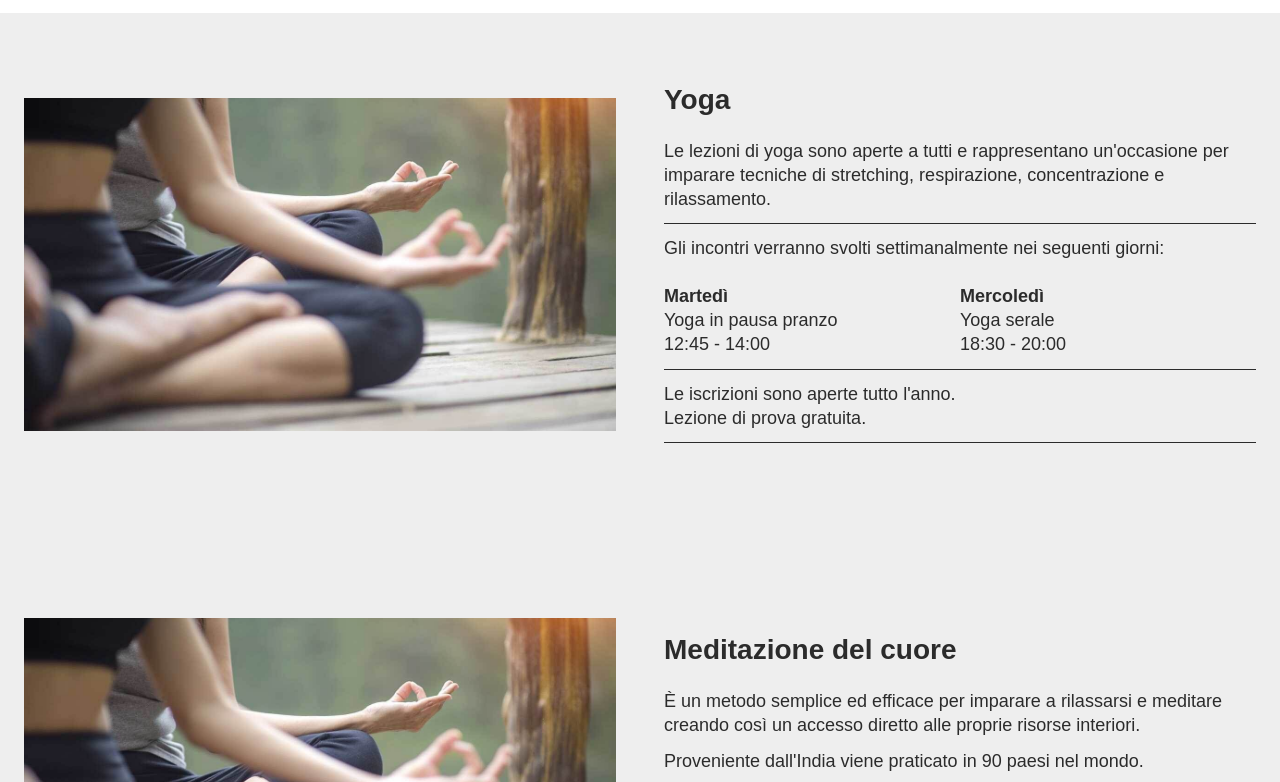
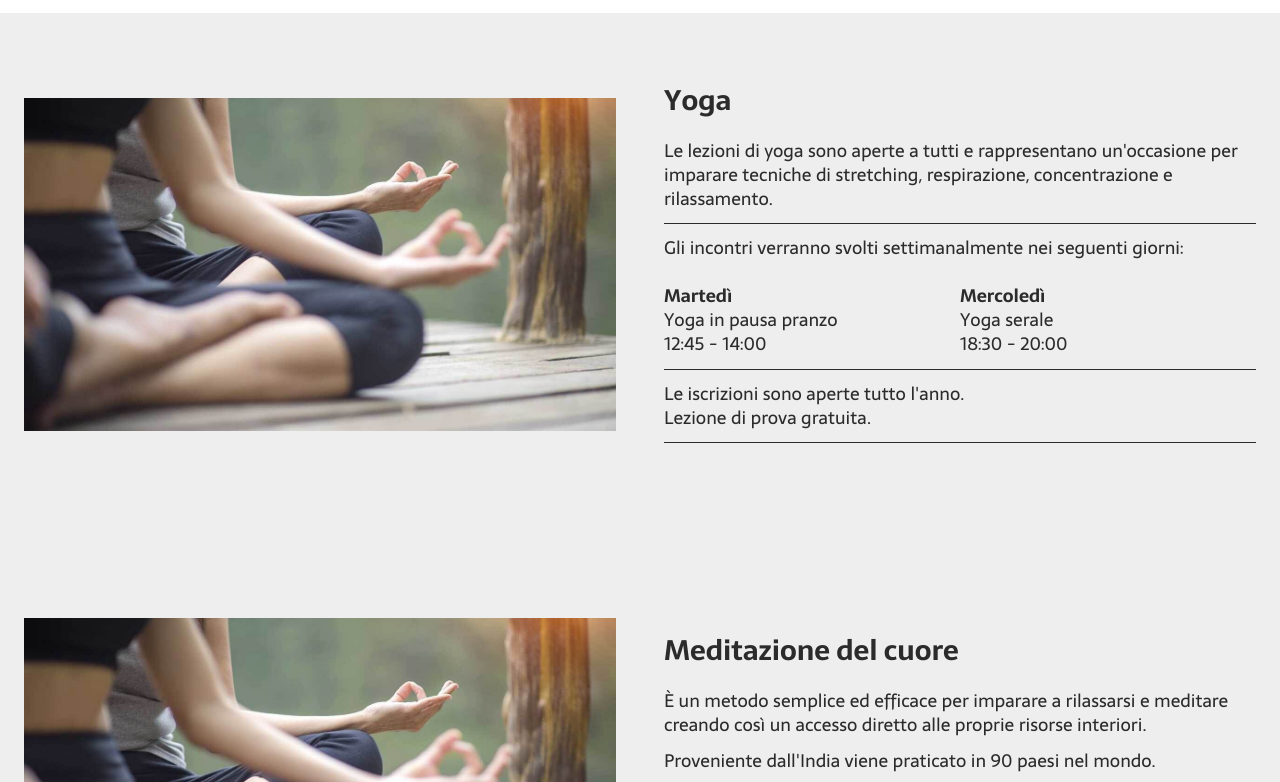
Before and after one commit to kici8/kici8.github.io, a plain HTML site: page index.html in a window 1280 px wide. Shown: the part 131-913 px from the top of the page. Drawn offline with Linux system fonts and the light colour scheme.

Commit message:
Add Sarala web font

```diff
--- a/asset/css/style.css
+++ b/asset/css/style.css
@@ -1,3 +1,5 @@
+@import url('https://fonts.googleapis.com/css?family=Sarala:400,700');
+
 :root {
   /*** Text */
   --darkGray: rgba(0, 0, 0, 0.82);
@@ -55,7 +57,7 @@ html {
 body {
   height: 100%;
 
-  font-family: sans-serif; /****************** Add a font */
+  font-family: 'Sarala', sans-serif;
   -moz-osx-font-smoothing: grayscale;
   -webkit-font-smoothing: antialiased;
   color: var(--darkGray);
```
